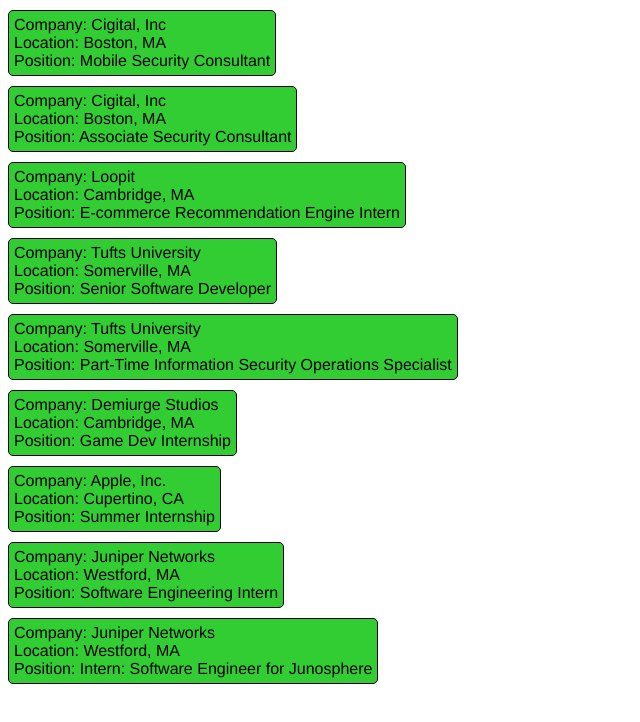
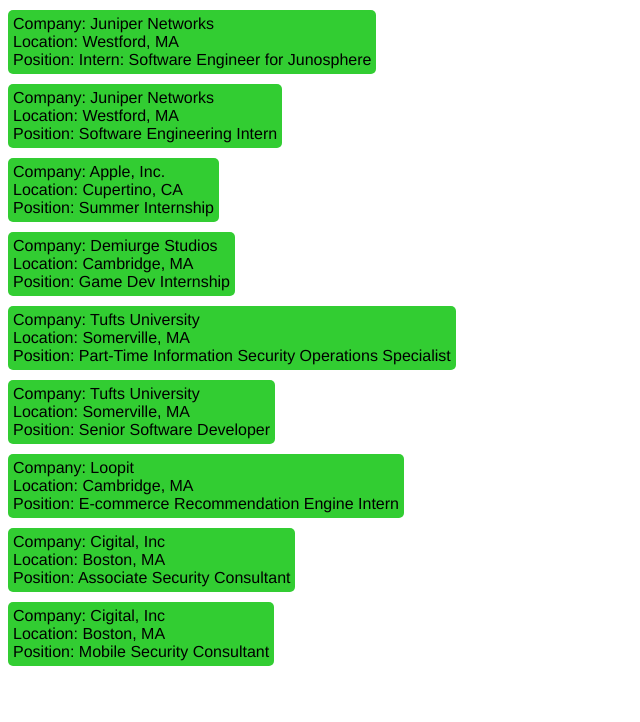
Before and after one commit to cblanck/comp20-cblanck, a plain HTML site: page jobs/jobs.html in a window 1280 px wide. Shown: the whole page, without its empty margins (0-640 px from the left). Drawn offline with Linux system fonts and the light colour scheme.

Commit message:
changed order of listings and removed black border

```diff
--- a/jobs/jobs.html
+++ b/jobs/jobs.html
@@ -15,7 +15,7 @@
             var job = document.createElement('div');
             job.className = "job";
             job.innerHTML="Company: " + jobs[i].company + "<br>Location: " + jobs[i].location + "<br>Position: " + jobs[i].position;
-            list.insertBefore(job, list.firstChild);
+            list.appendChild(job);
         }
     }
 </script>
--- a/jobs/jobstyle.css
+++ b/jobs/jobstyle.css
@@ -1,6 +1,5 @@
 .job {
     border-radius: 5px;
-    border: 1px solid black;
     background-color: #32CD32;
     display: table;
     margin-top: 10px;
```
